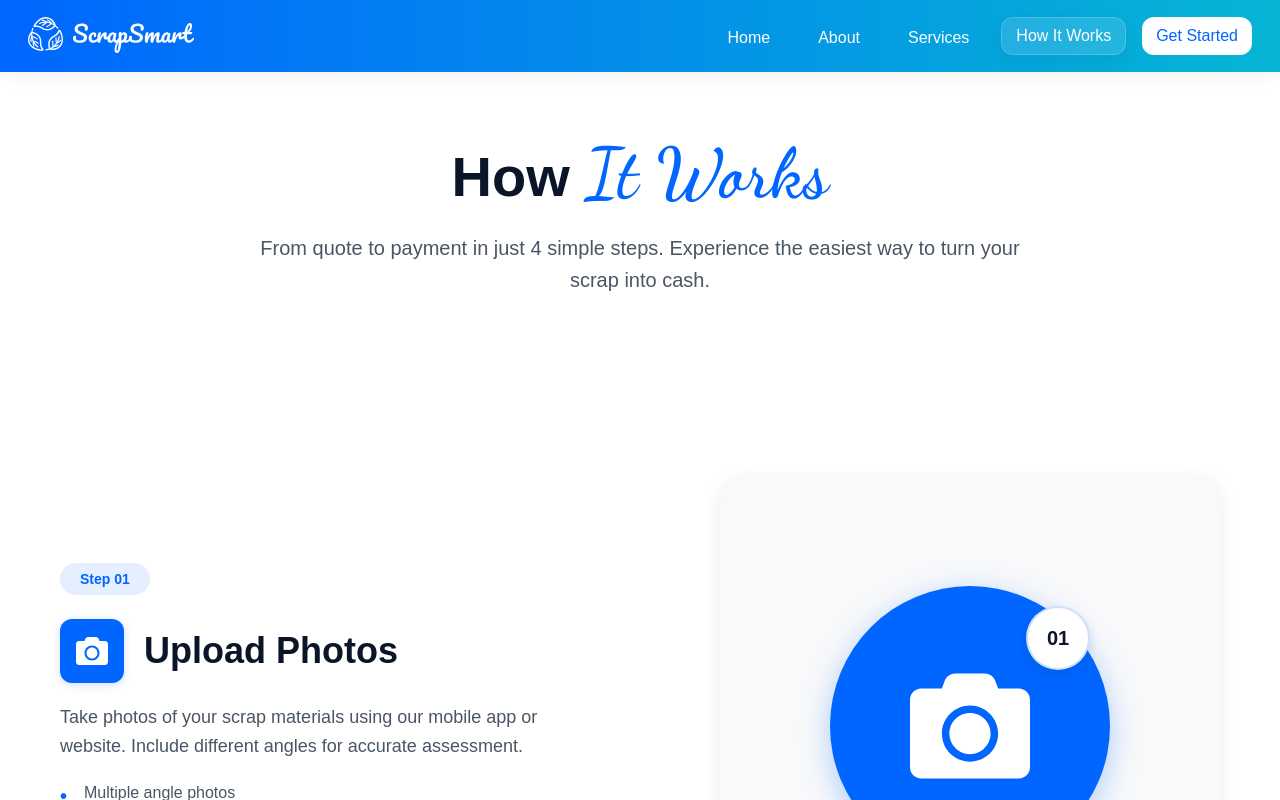
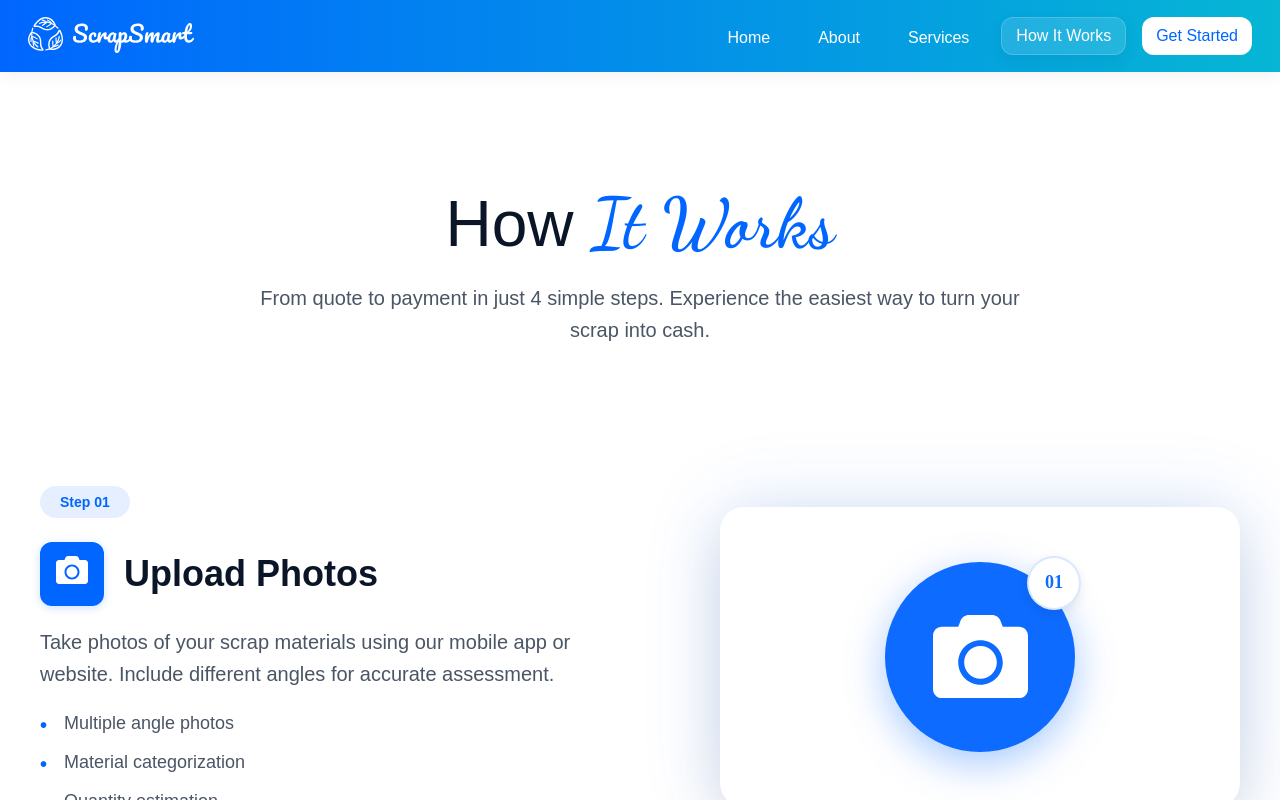
Before and after one commit to theharshkwatra/ScrapSmart, a React (Vite) app: page /how-it-works in a window 1280 px wide. Built offline with nearby package versions, Linux system fonts and the light colour scheme.

Commit message:
Fixed How It Works page CSS

```diff
--- a/src/Pages/HowItWorks/HowItWorks.css
+++ b/src/Pages/HowItWorks/HowItWorks.css
@@ -1,6 +1,6 @@
 .howitworks-hero {
   background: white;
-	padding: 60px 0 80px 0;
+  padding: 110px 0 60px 0;
 }
 
 .howitworks-header {
@@ -12,8 +12,8 @@
 
 .howitworks-title {
   font-family: var(--font-main);
-  font-size: 56px;
-  font-weight: 600;
+  font-size: 64px;
+  font-weight: 500;
   color: var(--heading-color);
   margin: 0 0 16px 0;
 }
@@ -23,10 +23,8 @@
   font-size: 20px;
   color: var(--text-color);
   line-height: 1.6;
-  margin: 0;
   max-width: 800px;
-  margin-left: auto;
-  margin-right: auto;
+  margin: 0 auto;
 }
 
 .howitworks-steps {
@@ -40,35 +38,25 @@
   justify-content: space-between;
   max-width: 1200px;
   margin: 0 auto;
-  padding: 60px 60px;
-  gap: 60px;
+  padding: 40px 20px;
+  gap: 40px;
 }
 
 .step-reverse {
   flex-direction: row-reverse;
 }
 
-.step-reverse .step-content {
+/* .step-reverse .step-content {
   text-align: right;
-}
+} */
 
-.step-reverse .step-header {
+/* .step-reverse .step-header {
   flex-direction: row-reverse;
-}
-
-.step-reverse .step-points li {
-  padding-left: 0;
-  padding-right: 24px;
-}
-
-.step-reverse .step-points li::before {
-  left: auto;
-  right: 0;
-}
+} */
 
 .step-content {
   flex: 1;
-  max-width: 500px;
+  max-width: 550px;
 }
 
 .step-badge {
@@ -98,16 +86,12 @@
   display: flex;
   justify-content: center;
   align-items: center;
-  flex-shrink: 0;
   box-shadow: 0 2px 8px rgba(0, 102, 255, 0.2);
 }
 
 .step-icon {
   color: white;
   font-size: 32px;
-  display: flex;
-  align-items: center;
-  justify-content: center;
 }
 
 .step-title {
@@ -120,10 +104,10 @@
 
 .step-description {
   font-family: var(--font-main);
-  font-size: 18px;
+  font-size: 20px;
   color: var(--text-color);
   line-height: 1.6;
-  margin: 0 0 20px 0;
+  margin-bottom: 20px;
 }
 
 .step-points {
@@ -134,7 +118,7 @@
 
 .step-points li {
   font-family: var(--font-main);
-  font-size: 16px;
+  font-size: 18px;
   color: var(--text-color);
   margin-bottom: 12px;
   padding-left: 24px;
@@ -156,58 +140,59 @@
   display: flex;
   justify-content: center;
   align-items: center;
-  max-width: 500px;
+  max-width: 520px;
 }
 
 .step-visual-card {
-  background: #f8f9fa;
+  background: #ffffff;
   border-radius: 24px;
-  width: 100%;
-  aspect-ratio: 1;
+  width: 540px;
+  height: 300px;
   display: flex;
   justify-content: center;
   align-items: center;
   position: relative;
-  box-shadow: 0 4px 20px rgba(0, 0, 0, 0.08);
+  box-shadow: 0 20px 60px rgba(0, 0, 0, 0.10),
+    0 0 80px rgba(0, 102, 255, 0.15);
 }
 
 .step-visual-circle {
-  background-color: rgb(0, 102, 255);
+  background-color: #0E6BFF;
   border-radius: 50%;
-  width: 280px;
-  height: 280px;
+  width: 190px;
+  height: 190px;
   display: flex;
   justify-content: center;
   align-items: center;
   position: relative;
-  box-shadow: 0 8px 30px rgba(0, 102, 255, 0.3);
+  box-shadow: 0 12px 40px rgba(0, 102, 255, 0.35);
 }
 
 .step-visual-icon {
   color: white;
-  font-size: 120px;
+  font-size: 95px;
   display: flex;
   align-items: center;
   justify-content: center;
 }
 
+
 .step-visual-badge {
   position: absolute;
-  top: 20px;
-  right: 20px;
-  background: white;
-  border: 2px solid rgba(0, 102, 255, 0.2);
+  top: -6px;
+  right: -6px;
+  width: 50px;
+  height: 50px;
+  background: #ffffff;
   border-radius: 50%;
-  width: 60px;
-  height: 60px;
+  border: 2px solid rgba(0, 102, 255, 0.15);
   display: flex;
   justify-content: center;
   align-items: center;
-  font-family: var(--font-main);
-  font-size: 20px;
+  color: #0E6BFF;
+  font-size: 18px;
   font-weight: 600;
-  color: var(--heading-color);
-  box-shadow: 0 4px 12px rgba(0, 0, 0, 0.1);
+  box-shadow: 0 4px 12px rgba(0, 0, 0, 0.08);
 }
 
 .why-customers-love {
@@ -227,14 +212,14 @@
   font-size: 48px;
   font-weight: 600;
   color: var(--heading-color);
-  margin: 0 0 16px 0;
+  margin-bottom: 16px;
 }
 
 .why-customers-subtitle {
   font-family: var(--font-main);
   font-size: 20px;
   color: var(--text-color);
-  margin: 0 0 60px 0;
+  margin-bottom: 60px;
   line-height: 1.6;
 }
 
@@ -242,7 +227,6 @@
   display: grid;
   grid-template-columns: repeat(4, 1fr);
   gap: 30px;
-  margin-top: 40px;
 }
 
 .customer-card {
@@ -251,7 +235,7 @@
   border-radius: 16px;
   padding: 32px 24px;
   text-align: left;
-  transition: all 0.3s ease;
+  transition: 0.3s ease;
   box-shadow: 0 2px 8px rgba(0, 0, 0, 0.04);
 }
 
@@ -306,8 +290,7 @@
   font-size: 48px;
   font-weight: 600;
   color: var(--heading-color);
-  margin: 0 0 20px 0;
-  line-height: 1.2;
+  margin-bottom: 20px;
 }
 
 .start-earning-text {
@@ -315,13 +298,13 @@
   font-size: 18px;
   color: var(--text-color);
   line-height: 1.6;
-  margin: 0 0 32px 0;
+  margin-bottom: 32px;
 }
 
 .start-earning-points {
   list-style: none;
   padding: 0;
-  margin: 0 0 40px 0;
+  margin-bottom: 40px;
 }
 
 .start-earning-points li {
@@ -341,7 +324,6 @@
 }
 
 .start-earning-btn {
-  padding: 14px 32px;
   font-size: 16px;
   font-weight: 500;
   border-radius: 8px;
```
